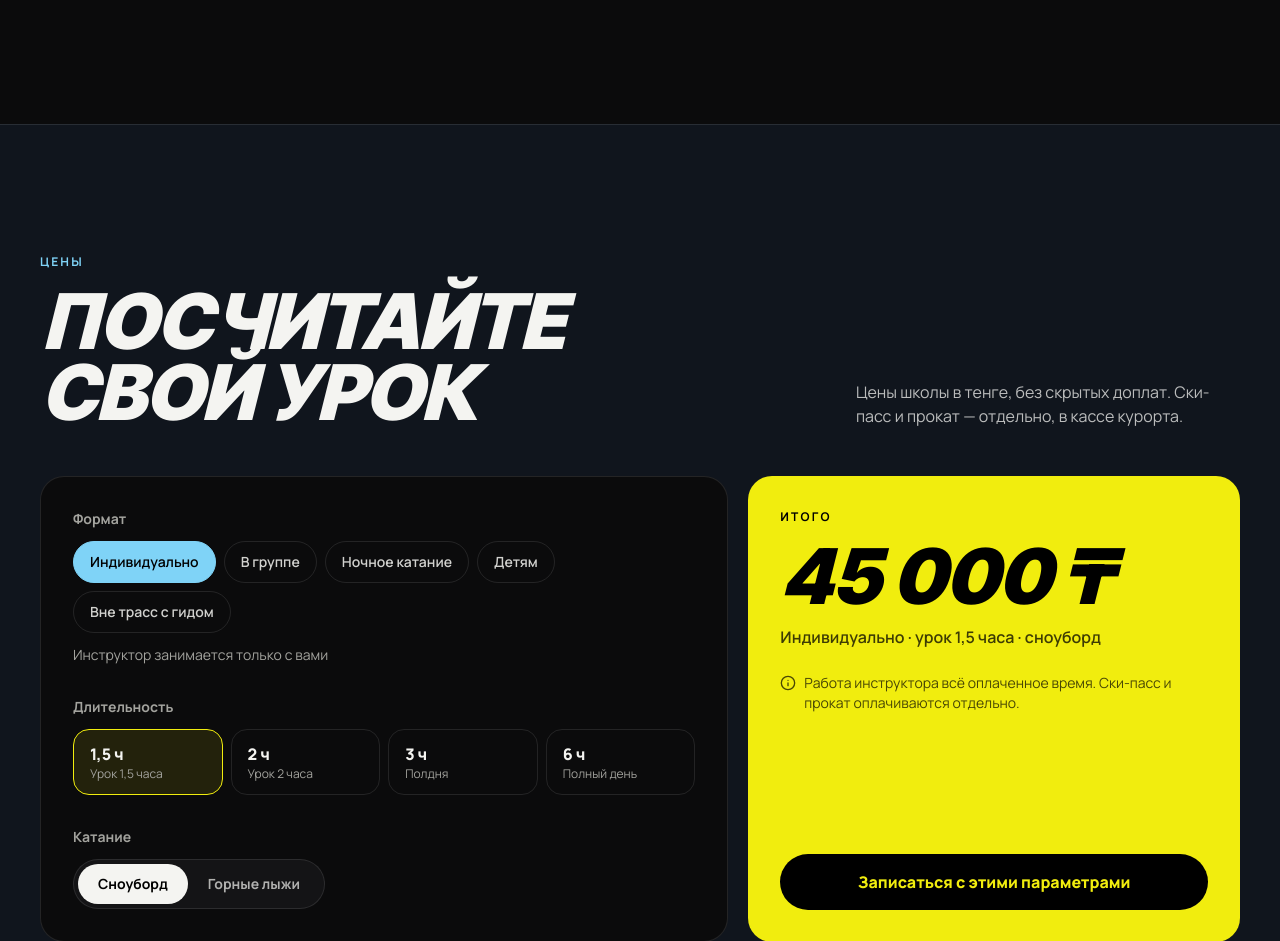
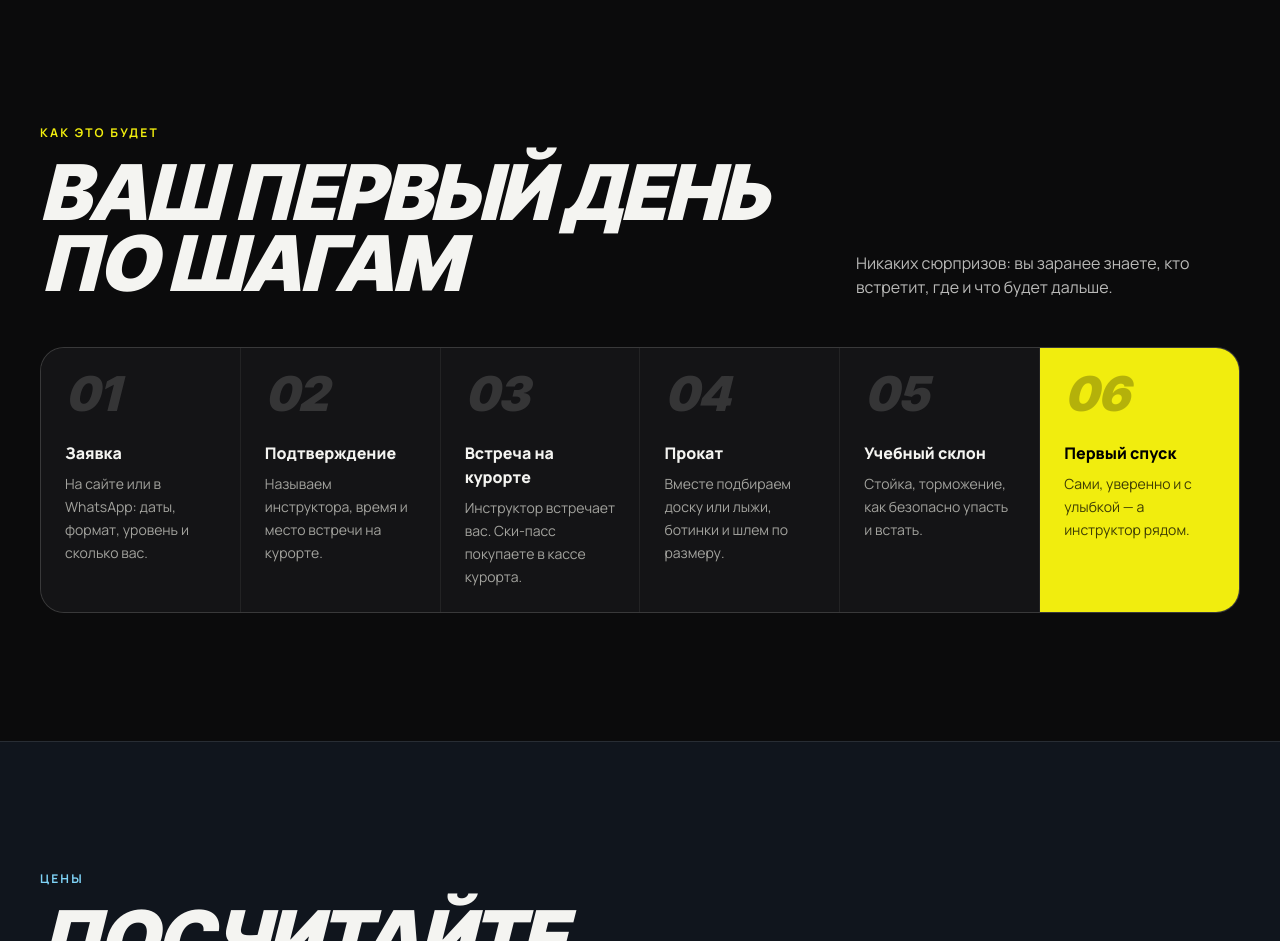
Before and after one commit to t-kobes/snow-school, a Next.js app: page / in a window 1280 px wide. Shown: the part 4200-5141 px from the top of the page. Built offline with nearby package versions, Linux system fonts and the light colour scheme.

Commit message:
feat: секция «Первый день по шагам»

```diff
--- a/src/app/page.tsx
+++ b/src/app/page.tsx
@@ -5,7 +5,7 @@ import { Lessons } from "@/components/Lessons";
 import { Picker } from "@/components/Picker";
 import { Pricing } from "@/components/Pricing";
 import { RevealObserver } from "@/components/Reveal";
-import { Faq, Footer, Gallery, Partner, Resorts, Safety } from "@/components/Sections";
+import { Faq, FirstDay, Footer, Gallery, Partner, Resorts, Safety } from "@/components/Sections";
 
 export default function Home() {
   return (
@@ -16,6 +16,7 @@ export default function Home() {
         <Lessons />
         <Picker />
         <Safety />
+        <FirstDay />
         <Pricing />
         <Resorts />
         <Gallery />
--- a/src/components/Sections.tsx
+++ b/src/components/Sections.tsx
@@ -65,6 +65,42 @@ export function Safety() {
           </div>
         ))}
       </dl>
+    </section>
+  );
+}
+
+const DAY = [
+  { t: "Заявка", d: "На сайте или в WhatsApp: даты, формат, уровень и сколько вас." },
+  { t: "Подтверждение", d: "Называем инструктора, время и место встречи на курорте." },
+  { t: "Встреча на курорте", d: "Инструктор встречает вас. Ски-пасс покупаете в кассе курорта." },
+  { t: "Прокат", d: "Вместе подбираем доску или лыжи, ботинки и шлем по размеру." },
+  { t: "Учебный склон", d: "Стойка, торможение, как безопасно упасть и встать." },
+  { t: "Первый спуск", d: "Сами, уверенно и с улыбкой — а инструктор рядом." },
+];
+
+export function FirstDay() {
+  return (
+    <section id="first-day" className="mx-auto max-w-[1320px] px-4 pb-24 sm:px-6 lg:px-10 lg:pb-32">
+      <div className="reveal flex flex-col justify-between gap-6 lg:flex-row lg:items-end">
+        <div>
+          <p className="eyebrow text-yellow">Как это будет</p>
+          <h2 className="display mt-4 text-[clamp(40px,6vw,80px)]">
+            Ваш первый день
+            <br />
+            по шагам
+          </h2>
+        </div>
+        <p className="max-w-sm text-text/75">Никаких сюрпризов: вы заранее знаете, кто встретит, где и что будет дальше.</p>
+      </div>
+      <ol className="mt-12 grid gap-px overflow-hidden rounded-3xl border border-line bg-line sm:grid-cols-2 lg:grid-cols-6">
+        {DAY.map((s, i) => (
+          <li key={s.t} className={`reveal relative p-6 ${i === DAY.length - 1 ? "bg-yellow text-black" : "bg-surface"}`}>
+            <span className={`display text-5xl ${i === DAY.length - 1 ? "text-black/25" : "text-text/15"}`}>0{i + 1}</span>
+            <p className="mt-6 font-extrabold">{s.t}</p>
+            <p className={`mt-2 text-sm leading-relaxed ${i === DAY.length - 1 ? "text-black/75" : "text-muted"}`}>{s.d}</p>
+          </li>
+        ))}
+      </ol>
     </section>
   );
 }
```
